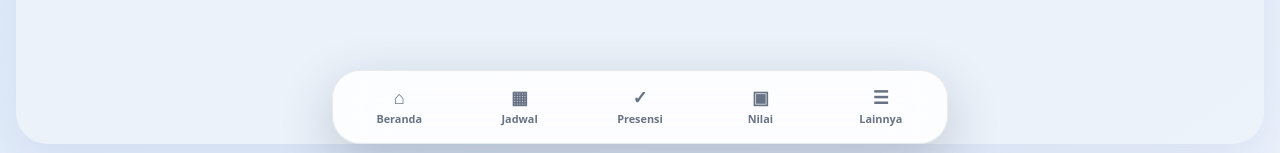
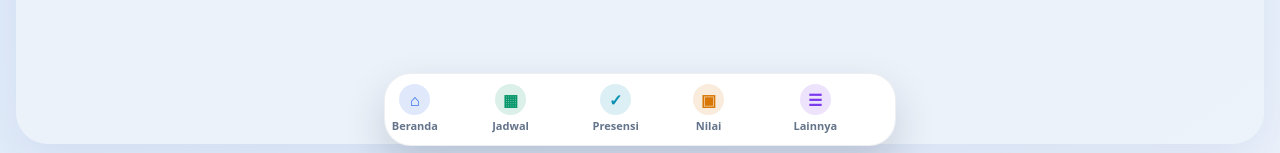
Before and after one commit to herhadi/EduFLow, a Next.js app in the folder apps/frontend/: page /dashboard in a window 1280 px wide. Shown: the part 644-797 px from the top of the page. Built offline with nearby package versions, Linux system fonts and the light colour scheme; no server answers.

Commit message:
Memperbarui style bottom navbar mobile

```diff
--- a/apps/frontend/app/globals.css
+++ b/apps/frontend/app/globals.css
@@ -918,15 +918,217 @@
     line-height: 1;
   }
 
-  .bottom-nav {
-    border: 1px solid var(--border);
-    background: color-mix(in srgb, var(--surface-solid) 86%, transparent);
-    box-shadow: 0 18px 55px rgba(15, 23, 42, 0.20);
+  .mobile-bottom-nav {
+    position: fixed;
+    right: 0;
+    bottom: 0;
+    left: 0;
+    z-index: 40;
+    max-width: 456px;
+    margin-inline: auto;
+    padding: 0 0.75rem calc(0.65rem + env(safe-area-inset-bottom));
+    pointer-events: none;
   }
 
-  .nav-item-active {
-    background: linear-gradient(145deg, #3b82f6, #1d4ed8);
-    box-shadow: 0 10px 24px rgba(37, 99, 235, 0.28);
+  .mobile-bottom-nav-inner {
+    display: grid;
+    max-width: 32rem;
+    margin-inline: auto;
+    gap: 0.35rem;
+    border: 1px solid color-mix(in srgb, var(--border) 82%, transparent);
+    border-radius: 1.65rem;
+    background: color-mix(in srgb, var(--surface-solid) 94%, #ffffff 6%);
+    box-shadow: 0 18px 42px rgba(15, 23, 42, 0.16);
+    backdrop-filter: blur(18px);
+    padding: 0.42rem;
+    pointer-events: auto;
+  }
+
+  .mobile-bottom-nav-item {
+    position: relative;
+    display: inline-flex;
+    min-width: 0;
+    min-height: 3.55rem;
+    flex-direction: column;
+    align-items: center;
+    justify-content: center;
+    gap: 0.2rem;
+    border-radius: 1.2rem;
+    color: var(--text-soft);
+    text-decoration: none;
+    transition: background-color 160ms ease, color 160ms ease, transform 160ms ease, box-shadow 160ms ease;
+  }
+
+  .mobile-bottom-nav-item:hover {
+    background: color-mix(in srgb, var(--nav-tone) 8%, transparent);
+    color: color-mix(in srgb, var(--nav-tone) 72%, var(--text));
+  }
+
+  .mobile-bottom-nav-item:active {
+    transform: translateY(1px) scale(0.98);
+  }
+
+  .mobile-bottom-nav-item-active {
+    background:
+      linear-gradient(
+        180deg,
+        color-mix(in srgb, var(--nav-tone) 16%, #ffffff),
+        color-mix(in srgb, var(--nav-tone) 8%, #ffffff)
+      );
+    color: color-mix(in srgb, var(--nav-tone) 78%, #0f172a);
+    box-shadow:
+      inset 0 0 0 1px color-mix(in srgb, var(--nav-tone) 32%, transparent),
+      0 8px 18px color-mix(in srgb, var(--nav-tone) 14%, transparent);
+  }
+
+  .mobile-bottom-nav-icon {
+    position: relative;
+    display: inline-flex;
+    align-items: center;
+    justify-content: center;
+    width: 1.95rem;
+    height: 1.95rem;
+    border-radius: 999px;
+    background: color-mix(in srgb, var(--nav-tone) 14%, transparent);
+    color: var(--nav-tone);
+    font-weight: 800;
+    line-height: 1;
+  }
+
+  .mobile-bottom-nav-icon svg {
+    display: block;
+    width: 1.14rem;
+    height: 1.14rem;
+  }
+
+  .mobile-bottom-nav-item-active .mobile-bottom-nav-icon {
+    background: var(--nav-tone);
+    color: #ffffff;
+    box-shadow: 0 8px 16px color-mix(in srgb, var(--nav-tone) 20%, transparent);
+  }
+
+  .mobile-bottom-nav-label {
+    max-width: 100%;
+    overflow: hidden;
+    text-overflow: ellipsis;
+    white-space: nowrap;
+    font-size: 0.69rem;
+    font-weight: 800;
+    letter-spacing: 0;
+  }
+
+  .mobile-bottom-nav-badge {
+    position: absolute;
+    top: -0.35rem;
+    right: -0.5rem;
+    display: inline-flex;
+    min-width: 1.05rem;
+    height: 1.05rem;
+    align-items: center;
+    justify-content: center;
+    border-radius: 999px;
+    border: 2px solid color-mix(in srgb, var(--surface-solid) 90%, #ffffff);
+    background: #ef4444;
+    padding: 0 0.2rem;
+    color: #ffffff;
+    font-size: 0.58rem;
+    font-weight: 900;
+    line-height: 1;
+  }
+
+  .mobile-bottom-nav-menu {
+    position: absolute;
+    right: 0;
+    bottom: calc(100% + 0.75rem);
+    z-index: 50;
+    width: 12rem;
+    border: 1px solid color-mix(in srgb, var(--border) 82%, transparent);
+    border-radius: 1.25rem;
+    background: color-mix(in srgb, var(--surface-solid) 94%, transparent);
+    box-shadow: 0 18px 42px rgba(15, 23, 42, 0.16);
+    backdrop-filter: blur(18px);
+    padding: 0.5rem;
+  }
+
+  .mobile-bottom-nav-menu-item {
+    display: flex;
+    min-width: 0;
+    align-items: center;
+    gap: 0.75rem;
+    border-radius: 1rem;
+    padding: 0.55rem 0.65rem;
+    color: var(--text);
+    font-size: 0.875rem;
+    font-weight: 800;
+    transition: background-color 160ms ease, color 160ms ease, transform 160ms ease;
+  }
+
+  .mobile-bottom-nav-menu-item:hover {
+    background: color-mix(in srgb, var(--nav-tone) 8%, transparent);
+    color: color-mix(in srgb, var(--nav-tone) 72%, var(--text));
+  }
+
+  .mobile-bottom-nav-menu-item-active {
+    background: color-mix(in srgb, var(--nav-tone) 16%, transparent);
+    color: color-mix(in srgb, var(--nav-tone) 78%, var(--text));
+  }
+
+  .mobile-bottom-nav-menu-icon {
+    position: relative;
+    display: inline-flex;
+    width: 1.75rem;
+    height: 1.75rem;
+    flex-shrink: 0;
+    align-items: center;
+    justify-content: center;
+    border-radius: 999px;
+    background: color-mix(in srgb, var(--nav-tone) 14%, transparent);
+    color: var(--nav-tone);
+  }
+
+  .mobile-bottom-nav-menu-icon svg {
+    width: 1rem;
+    height: 1rem;
+  }
+
+  .mobile-bottom-nav-menu-item-active .mobile-bottom-nav-menu-icon {
+    background: var(--nav-tone);
+    color: #ffffff;
+  }
+
+  .mobile-bottom-nav-tone-blue { --nav-tone: #2563eb; }
+  .mobile-bottom-nav-tone-emerald { --nav-tone: #059669; }
+  .mobile-bottom-nav-tone-cyan { --nav-tone: #0891b2; }
+  .mobile-bottom-nav-tone-amber { --nav-tone: #d97706; }
+  .mobile-bottom-nav-tone-violet { --nav-tone: #7c3aed; }
+
+  [data-theme="dark"] .mobile-bottom-nav-inner,
+  [data-theme="dark"] .mobile-bottom-nav-menu {
+    background: color-mix(in srgb, var(--surface-solid) 92%, transparent);
+    box-shadow: 0 18px 42px rgba(0, 0, 0, 0.32);
+  }
+
+  [data-theme="dark"] .mobile-bottom-nav-item-active {
+    background:
+      linear-gradient(
+        180deg,
+        color-mix(in srgb, var(--nav-tone) 34%, #020617),
+        color-mix(in srgb, var(--nav-tone) 20%, #020617)
+      );
+    color: color-mix(in srgb, var(--nav-tone) 34%, #ffffff);
+    box-shadow:
+      inset 0 0 0 1px color-mix(in srgb, var(--nav-tone) 38%, transparent),
+      0 8px 18px color-mix(in srgb, var(--nav-tone) 10%, transparent);
+  }
+
+  [data-theme="dark"] .mobile-bottom-nav-badge {
+    border-color: color-mix(in srgb, var(--surface-solid) 92%, #020617);
+  }
+
+  @media (min-width: 768px) {
+    .mobile-bottom-nav {
+      max-width: none;
+    }
   }
 
   .notification-dot {
--- a/apps/frontend/components/dashboards/teacher-dashboard.tsx
+++ b/apps/frontend/components/dashboards/teacher-dashboard.tsx
@@ -38,9 +38,7 @@ export function TeacherHome({
         <RoleActionCard href="/teacher/profile" label="Profil & Telegram" description="Kelola foto profil, sandi, sesi aktif, dan aktivasi Telegram." />
         {isHomeroom ? (
           <RoleActionCard href="/homeroom/leave-requests" label="Izin/Sakit" description="Review pengajuan izin atau sakit dari wali murid kelas binaan." />
-        ) : (
-          <RoleActionCard href="/teacher/schedules" label="Jadwal Mengajar" description="Cek jadwal mingguan dan perubahan efektif yang berlaku." />
-        )}
+        ) : null}
       </RoleSection>
     </>
   );
--- a/apps/frontend/components/mobile-app-shell/mobile-shell-navigation.tsx
+++ b/apps/frontend/components/mobile-app-shell/mobile-shell-navigation.tsx
@@ -174,14 +174,14 @@ export function BottomNavigation({
   return (
     <nav
       aria-label="Navigasi utama"
-      className="fixed inset-x-0 bottom-0 z-40 mx-auto max-w-[456px] px-3 pb-[max(env(safe-area-inset-bottom),0.75rem)] md:w-1/2 md:max-w-none"
+      className="mobile-bottom-nav md:w-1/2"
     >
       <div
         ref={navRef}
-        className="bottom-nav mx-auto grid gap-1 rounded-[1.75rem] p-2 backdrop-blur-xl"
+        className="mobile-bottom-nav-inner"
         style={{ gridTemplateColumns: `repeat(${primaryNavItems.length}, minmax(0, 1fr))` }}
       >
-        {primaryNavItems.map((item) => {
+        {primaryNavItems.map((item, index) => {
           const active = isBottomNavItemActive({
             href: item.href,
             pathname,
@@ -189,6 +189,7 @@ export function BottomNavigation({
             children: item.children,
           });
           const open = openMoreHref === item.href;
+          const toneClass = getBottomNavToneClass(index);
 
           return (
             <div className="relative" key={item.href}>
@@ -197,10 +198,9 @@ export function BottomNavigation({
                   <button
                     aria-expanded={open}
                     className={cn(
-                      'flex w-full flex-col items-center justify-center rounded-2xl px-2 py-2 text-[0.68rem] font-bold transition',
-                      active || open
-                        ? 'nav-item-active text-white'
-                        : 'text-muted hover:bg-brand-50 hover:text-brand-700',
+                      'mobile-bottom-nav-item',
+                      toneClass,
+                      (active || open) && 'mobile-bottom-nav-item-active',
                     )}
                     onClick={() => setOpenMoreHref((current) => current === item.href ? null : item.href)}
                     type="button"
@@ -216,16 +216,16 @@ export function BottomNavigation({
                       notificationBadgeCount={notificationBadgeCount}
                       pathname={pathname}
                       section={section}
+                      toneClass={toneClass}
                     />
                   ) : null}
                 </>
               ) : (
                 <Link
                   className={cn(
-                    'flex flex-col items-center justify-center rounded-2xl px-2 py-2 text-[0.68rem] font-bold transition',
-                    active
-                      ? 'nav-item-active text-white'
-                      : 'text-muted hover:bg-brand-50 hover:text-brand-700',
+                    'mobile-bottom-nav-item',
+                    toneClass,
+                    active && 'mobile-bottom-nav-item-active',
                   )}
                   href={item.href}
                 >
@@ -252,11 +252,11 @@ function BottomNavContent({
 }) {
   return (
     <>
-      <span className="relative grid size-5 place-items-center text-lg leading-none">
+      <span className="mobile-bottom-nav-icon">
         <NavigationIcon icon={item.icon} />
         {item.badge === 'notifications' ? <NotificationBadge count={notificationBadgeCount} /> : null}
       </span>
-      <span className="mt-1">{item.label}</span>
+      <span className="mobile-bottom-nav-label">{item.label}</span>
     </>
   );
 }
@@ -266,14 +266,16 @@ function MoreNavigationMenu({
   notificationBadgeCount,
   pathname,
   section,
+  toneClass,
 }: {
   items: NavigationItem[];
   notificationBadgeCount: number;
   pathname: string;
   section: string | null;
+  toneClass: string;
 }) {
   return (
-    <div className="surface-card absolute right-0 bottom-[calc(100%+0.75rem)] z-50 w-48 rounded-[1.25rem] p-2 shadow-xl">
+    <div className="mobile-bottom-nav-menu">
       <div className="grid gap-1">
         {items.map((child) => {
           const active = isBottomNavItemActive({
@@ -286,25 +288,36 @@ function MoreNavigationMenu({
           return (
             <Link
               className={cn(
-                'flex min-w-0 items-center gap-3 rounded-2xl px-3 py-2 text-sm font-bold transition',
-                active
-                  ? 'bg-brand-600 text-white'
-                  : 'text-ink hover:bg-brand-50 hover:text-brand-700 dark:hover:bg-white/10 dark:hover:text-white',
+                'mobile-bottom-nav-menu-item',
+                toneClass,
+                active && 'mobile-bottom-nav-menu-item-active',
               )}
               href={child.href}
               key={child.href}
             >
-              <span className="relative grid size-5 shrink-0 place-items-center text-base leading-none">
+              <span className="mobile-bottom-nav-menu-icon">
                 <NavigationIcon icon={child.icon} />
                 {child.badge === 'notifications' ? <NotificationBadge count={notificationBadgeCount} /> : null}
               </span>
-              <span className="truncate">{child.label}</span>
+              <span className="min-w-0 truncate">{child.label}</span>
             </Link>
           );
         })}
       </div>
     </div>
   );
+}
+
+function getBottomNavToneClass(index: number) {
+  const tones = [
+    'mobile-bottom-nav-tone-blue',
+    'mobile-bottom-nav-tone-emerald',
+    'mobile-bottom-nav-tone-cyan',
+    'mobile-bottom-nav-tone-amber',
+    'mobile-bottom-nav-tone-violet',
+  ];
+
+  return tones[index % tones.length];
 }
 
 function NavigationIcon({ icon }: { icon?: string }) {
--- a/apps/frontend/components/ui/notification-badge.tsx
+++ b/apps/frontend/components/ui/notification-badge.tsx
@@ -4,7 +4,7 @@ export function NotificationBadge({ count }: { count: number }) {
   }
 
   return (
-    <span className="notification-dot absolute -top-2 -right-3 grid min-w-5 place-items-center rounded-full bg-rose-600 px-1.5 py-0.5 text-[0.62rem] font-black leading-none text-white ring-2">
+    <span className="mobile-bottom-nav-badge notification-dot">
       {count > 9 ? '9+' : count}
     </span>
   );
```
Also changed, not shown: apps/frontend/components/dashboards/operator-dashboard.tsx (+12 -11 lines), apps/frontend/components/dashboards/parent-dashboard.tsx (+2 -12 lines), apps/frontend/components/dashboards/root-dashboard.tsx (+9 -10 lines), apps/frontend/components/dashboards/staff-dashboard.tsx (+9 -16 lines), apps/frontend/lib/navigation.config.ts (+4 -4 lines), 1 other file (tests, documents, lock files or other folders).
